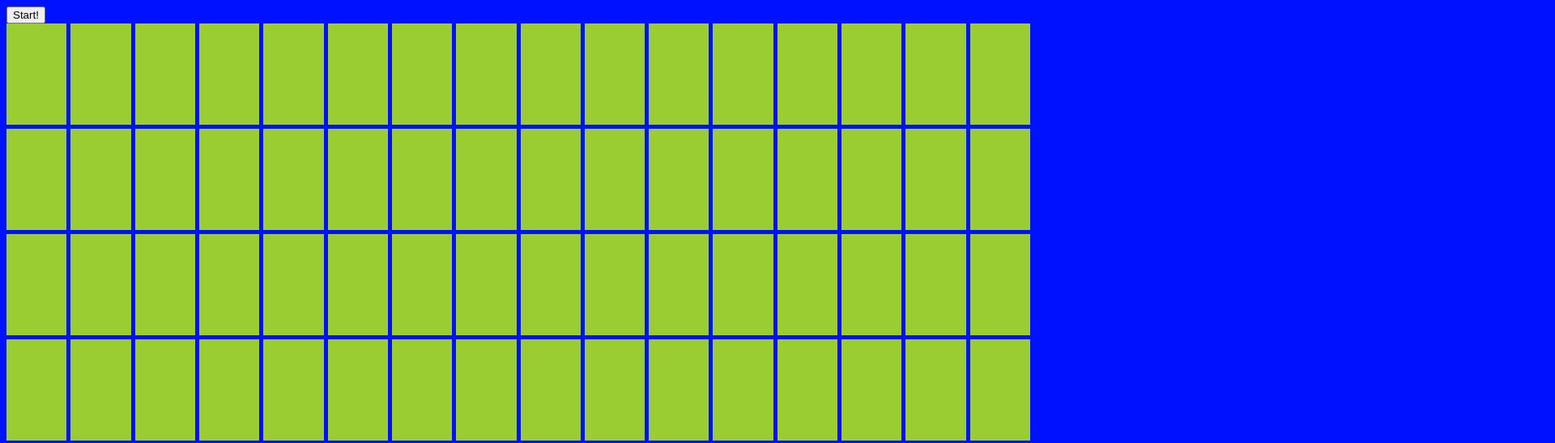
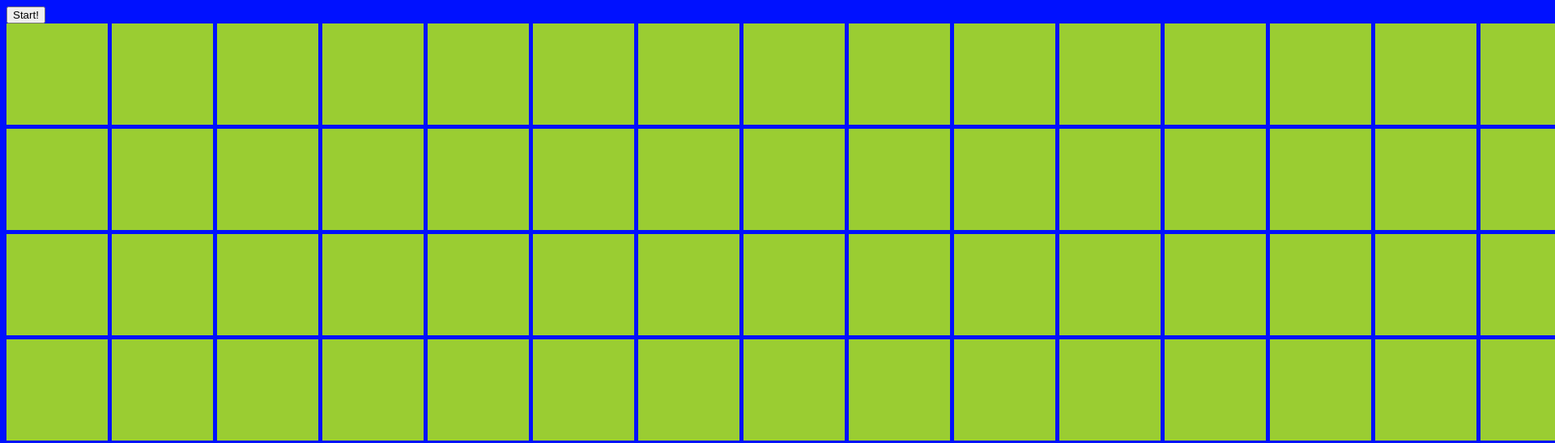
Before and after one commit to cadltop/odin-etch-a-sketch, a plain HTML site: page index.html in a window 1280 px wide. Shown: the top 547 px of the page at 81% size, 1920 px wide, since content can reach past the window. Drawn offline with Linux system fonts and the light colour scheme.

Commit message:
Swap height and width of columns to min-height and min-width.

```diff
--- a/style.css
+++ b/style.css
@@ -15,7 +15,7 @@ body, .grid {
 }
 
 .column {
-    height: 125px;
-    width: 125px;
+    min-height: 125px;
+    min-width: 125px;
     background-color: yellowgreen;
 }
```
